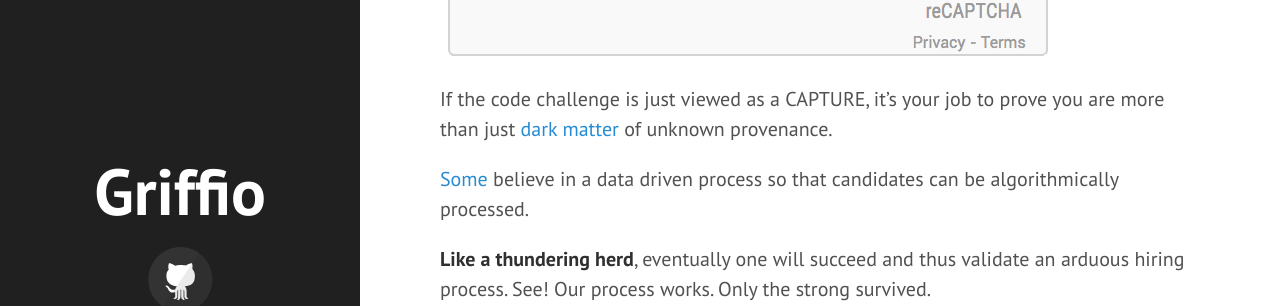
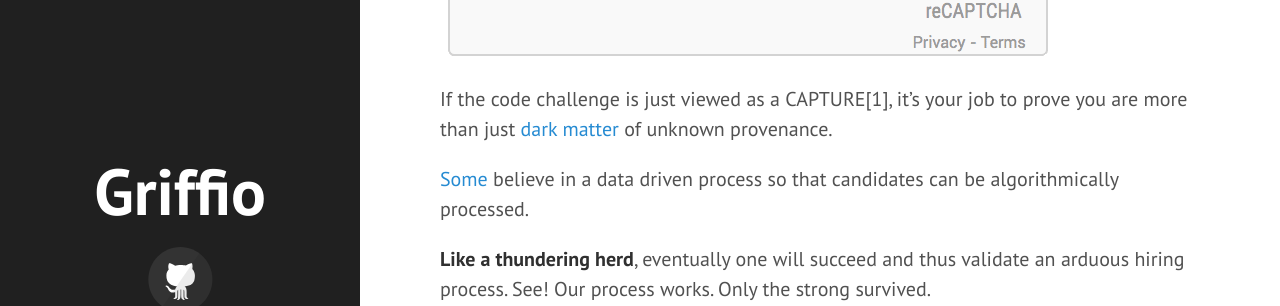
Before and after one commit to griffio/griffio.github.io, a Jekyll site: the page built from _posts/2016-06-12-Culture-Canaries-The-Interview-Coding-Challenge.md, in a window 1280 px wide and 900 px high, scrolled down 495 px. Shown: the part 174-480 px from the top of the window. Built offline with Jekyll 4.4.1, drawn with Linux system fonts in a browser that asks for light colours; some web fonts are replaced; some of the changed text lies outside the part shown.

Commit message:
Update 2016-06-12-Culture-Canaries-The-Interview-Coding-Challenge.md

```diff
--- a/_posts/2016-06-12-Culture-Canaries-The-Interview-Coding-Challenge.md
+++ b/_posts/2016-06-12-Culture-Canaries-The-Interview-Coding-Challenge.md
@@ -17,7 +17,7 @@
 
 ![recapture](/public/hero-recaptcha.png)
 
-If the code challenge is just viewed as a CAPTURE, it's your job to prove you are more than just [dark matter](http://www.hanselman.com/blog/DarkMatterDevelopersTheUnseen99.aspx) of unknown provenance.
+If the code challenge is just viewed as a CAPTURE[1], it's your job to prove you are more than just [dark matter](http://www.hanselman.com/blog/DarkMatterDevelopersTheUnseen99.aspx) of unknown provenance.
 
 [Some](https://triplebyte.com/manifesto) believe in a data driven process so that candidates can be algorithmically processed.
 
@@ -76,3 +76,8 @@
 [dark matter developers the unseen 99](http://www.hanselman.com/blog/darkmatterdeveloperstheunseen99.aspx)
 
 [stackoverflow 2016 survey](http://stackoverflow.com/research/developer-survey-2016#developer-profile-education)
+
+[1] Apply by API, [Plaid](https://plaid.com/careers/#careers-openings) receive job applications as calls to their careers endpoint
+~~~
+POST https://contact.plaid.com/jobs
+~~~
```
